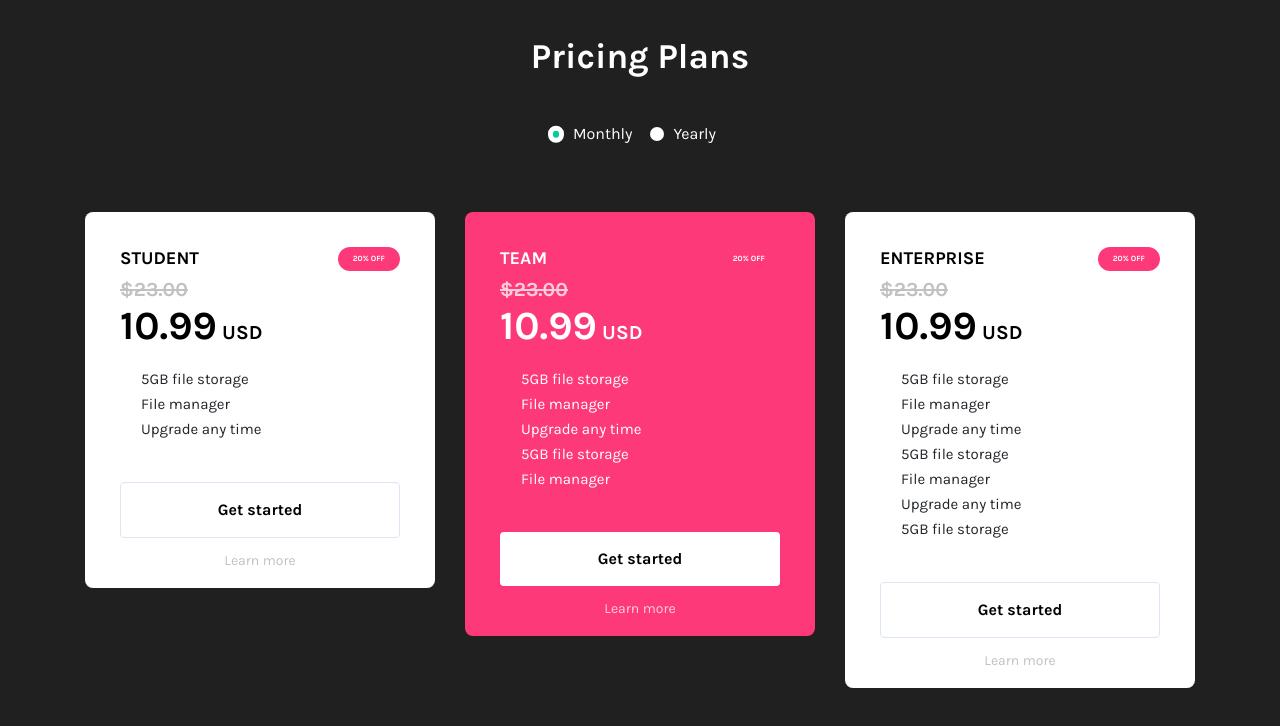
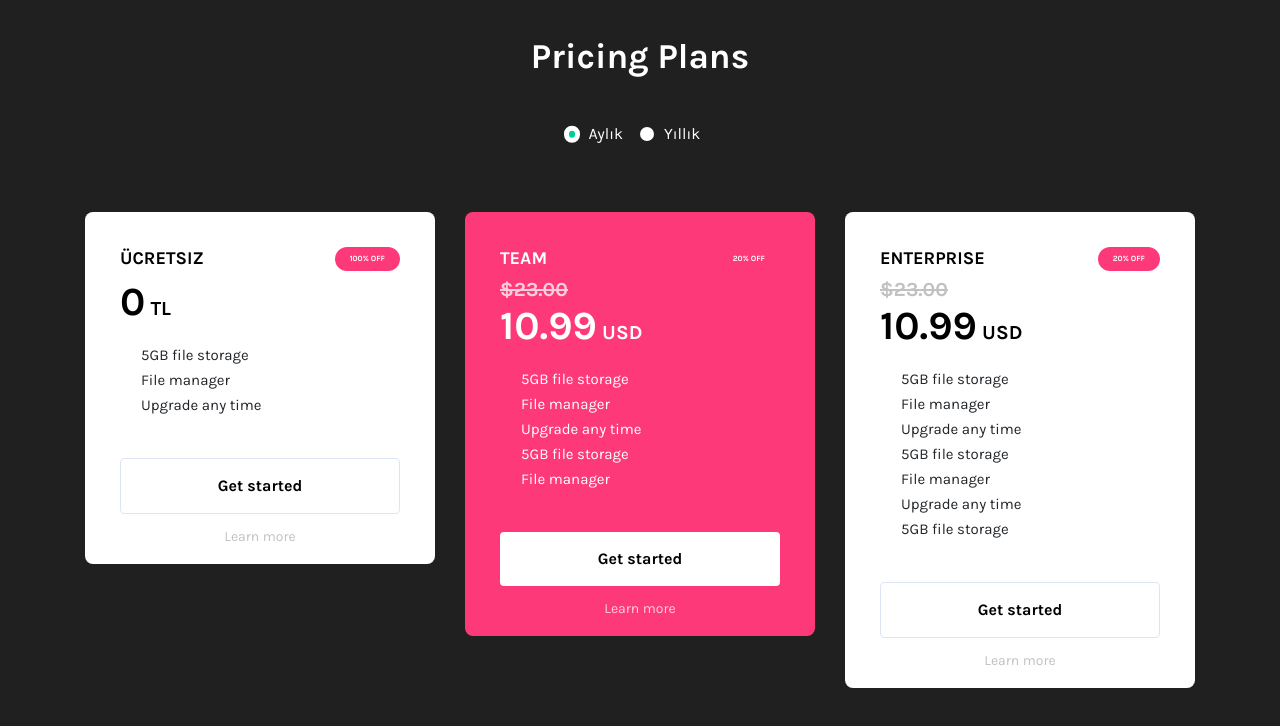
Before and after one commit to cozummalikanesi/uyelikpaketleri, a website: page index.html in a window 1280 px wide. Drawn offline with nearby package versions, Linux system fonts and the light colour scheme.

Commit message:
Update index.html

```diff
--- a/index.html
+++ b/index.html
@@ -4,7 +4,7 @@
   <meta charset="UTF-8">
   <meta name="viewport" content="width=device-width, initial-scale=1.0">
   <meta http-equiv="X-UA-Compatible" content="ie=edge">
-  <title>Document</title>
+  <title>Çözüm Malikanesi - Üyelik Paketleri</title>
   <link href="https://fonts.googleapis.com/css?family=Karla:400,700&display=swap" rel="stylesheet">
   <link rel="stylesheet" href="https://cdn.materialdesignicons.com/4.8.95/css/materialdesignicons.min.css">
   <link rel="stylesheet" href="https://stackpath.bootstrapcdn.com/bootstrap/4.4.1/css/bootstrap.min.css">
@@ -18,11 +18,11 @@
       <ul class="nav nav-pills justify-content-center pricing-tab" id="pricing-tab" role="tablist">
         <li class="nav-item">
           <a class="nav-link active" id="monthly-tab" data-toggle="pill" href="#monthly" role="tab" aria-controls="monthly"
-            aria-selected="true">Monthly</a>
+            aria-selected="true">Aylık</a>
         </li>
         <li class="nav-item">
           <a class="nav-link" id="yearly-tab" data-toggle="pill" href="#yearly" role="tab" aria-controls="yearly"
-            aria-selected="false">Yearly</a>
+            aria-selected="false">Yıllık</a>
         </li>
       </ul>
 
@@ -32,9 +32,8 @@
             <div class="col-md-4">
               <div class="card pricing-card">
                 <div class="card-body">
-                  <h3 class="pricing-plan-title d-flex align-items-center">Student <span class="badge badge-pill offer-badge ml-auto">20% off</span></h3>
-                  <p class="h1 pricing-plan-original-cost"><del>$23.00</del></p>
-                  <p class="h1 pricing-plan-cost">10.99 <span class="currency">USD</span></p>
+                  <h3 class="pricing-plan-title d-flex align-items-center">Ücretsiz <span class="badge badge-pill offer-badge ml-auto">100% off</span></h3>
+                  <p class="h1 pricing-plan-cost">0 <span class="currency">TL</span></p>
                   <ul class="pricing-plan-features">
                     <li>5GB file storage</li>
                     <li>File manager</li>
```
